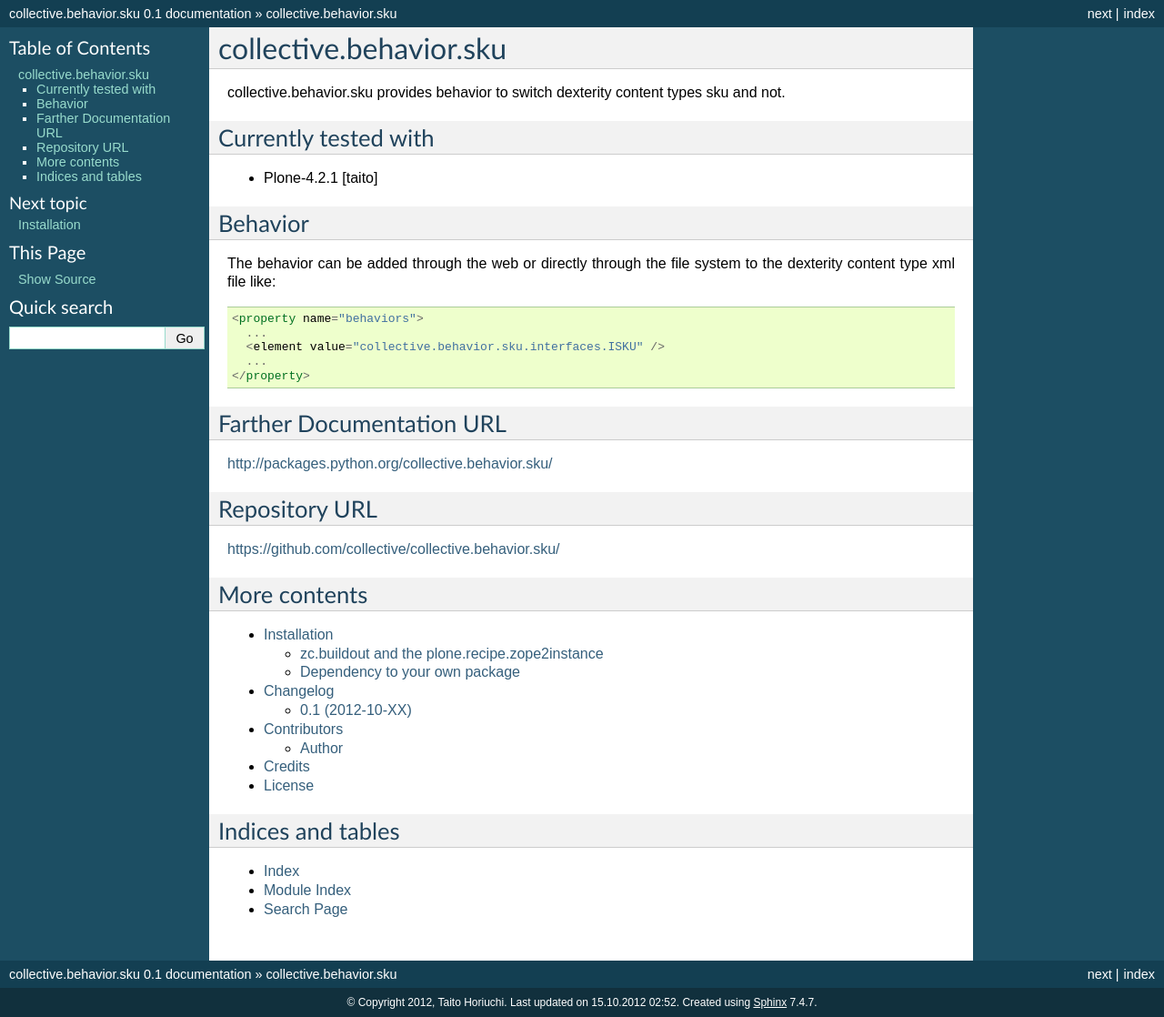
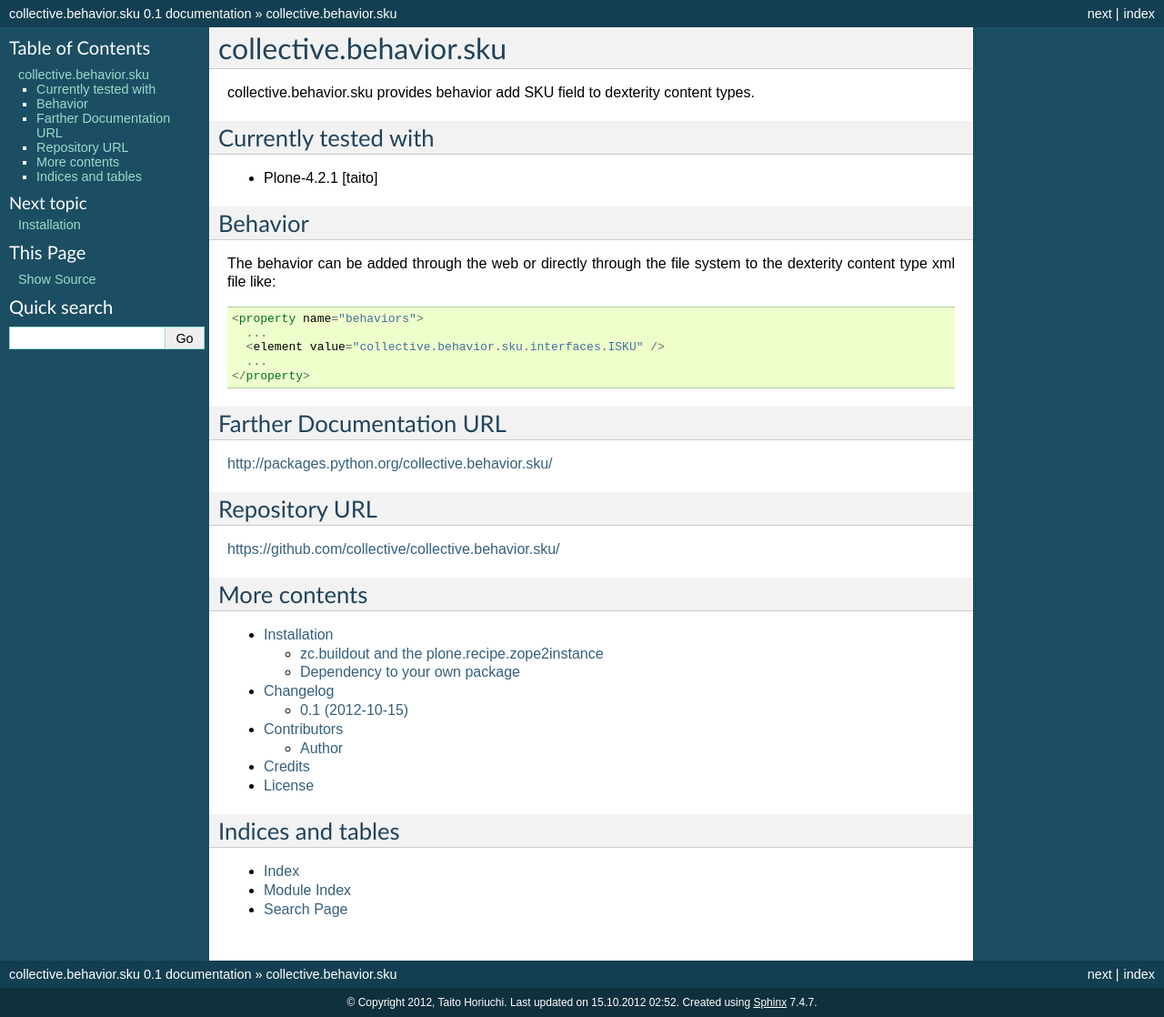
Before and after one commit to collective/collective.behavior.sku, a Sphinx documentation site: the page built from collective/behavior/sku/docs/index.rst, in a window 1280 px wide. Shown: the whole page at 91% size. Built offline with Sphinx 7.4.7, drawn with Linux system fonts in a browser that asks for light colours.

Commit message:
Release 0.1

```diff
--- a/collective/behavior/sku/docs/HISTORY.rst
+++ b/collective/behavior/sku/docs/HISTORY.rst
@@ -1,7 +1,7 @@
 Changelog
 ---------
 
-0.1 (2012-10-XX)
+0.1 (2012-10-15)
 ================
 
 - Initial release. [taito]
--- a/collective/behavior/sku/docs/README.rst
+++ b/collective/behavior/sku/docs/README.rst
@@ -2,7 +2,7 @@
 collective.behavior.sku
 =======================
 
-collective.behavior.sku provides behavior to switch dexterity content types sku and not.
+collective.behavior.sku provides behavior add SKU field to dexterity content types.
 
 Currently tested with
 ---------------------
--- a/setup.py
+++ b/setup.py
@@ -12,7 +12,7 @@
 
 setup(
     name='collective.behavior.sku',
-    version='0.0',
+    version='0.1',
     description="Behavior to add sku field.",
     long_description=long_description,
     # Get more strings from
```
